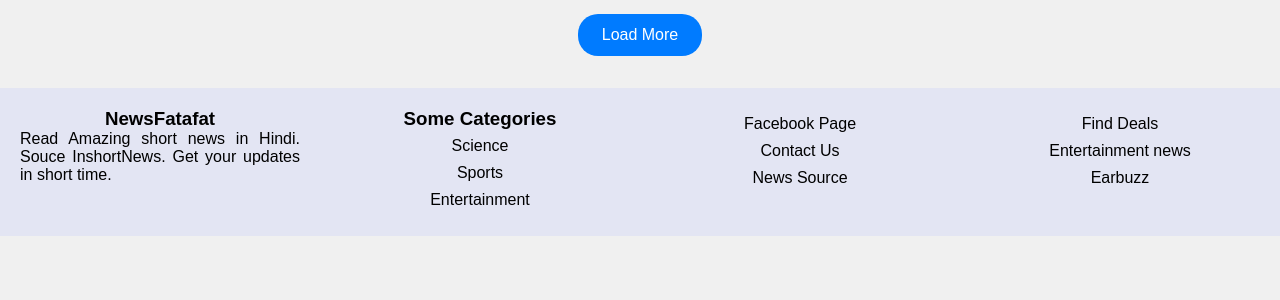
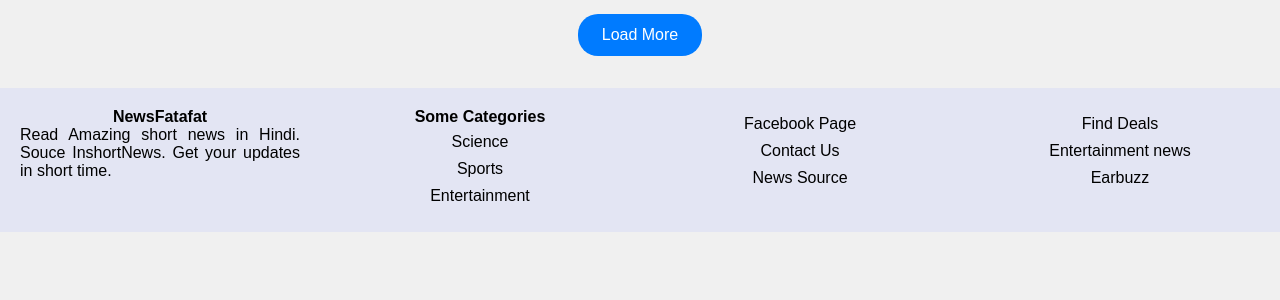
Before and after one commit to devnydv/newsfatafat, a Flask app: page / in a window 1280 px wide. Shown: the part 265-565 px from the top of the page. Run offline with Flask 3, Linux system fonts and the light colour scheme.

Commit message:
remove unused __pycache__ files, clean up api.py and app.py, and update base.html footer styling

```diff
--- a/app.py
+++ b/app.py
@@ -19,9 +19,10 @@ def fil():
     elif request.method == "POST":
         cate = request.args.get("category")
         postlen = int(lastd(cate)) -11
+        print(int(lastd(cate)))
         page = request.args.get("page", 0 ,type=int)
         start = int(postlen) - 12*page
-        print(start)
+
         loaddata = load(cate, start)
         if loaddata == "rev":
             return "No More news"
@@ -42,22 +43,9 @@ def news(cat, id):
     id = int(id)
     post = getpost(cat, id)
 
-# send 9 items for the recomandation section of read route
-    # otherpost = []
-    # if id > 9:
-    #     newid = id
-    #     lowid= newid -9
-    #     for x in range(lowid, newid):
-    #         #print(x)
-    #         otherpost.append([item for item in data if item["id"] == x])
-    #         #print(otherpost)
-    # else:
-    #     otherpost = []
 
-    # post contains a single post that is the main post
-    #post = [item for item in data if item["id"] == id]
-    #print(post)
     return render_template("read.html", ids = id, dbdata = post,  cate = cat)
+
 @app.route("/news/<cat>/<id>/<title>")
 def redirt(cat, id, title):
     #data = filehandle(cat)
--- a/templates/base.html
+++ b/templates/base.html
@@ -69,13 +69,13 @@
     {% endblock %}
     <footer>
         <div class="footerKid">
-            <h3>NewsFatafat</h3>
-            <p> Read Amazing short news in Hindi. Souce InshortNews. Get your updates in short time.</p>
+            <span style="font-weight: 600;">NewsFatafat</span>
+            <p>Read Amazing short news in Hindi. Souce InshortNews. Get your updates in short time.</p>
 
 
         </div>
         <div class="footerKid">
-            <h3>Some Categories</h3>
+            <span style="font-weight: 600;">Some Categories</span>
             <a href="/science" title="Read Science News"> Science</a>
             <a href="/sports" title="Read Sports News">Sports</a>
             <a href="/entertainment" title="Read Entertainment">Entertainment</a>
```
Also changed, not shown: api.py (+6 -3 lines), 1 other file.
